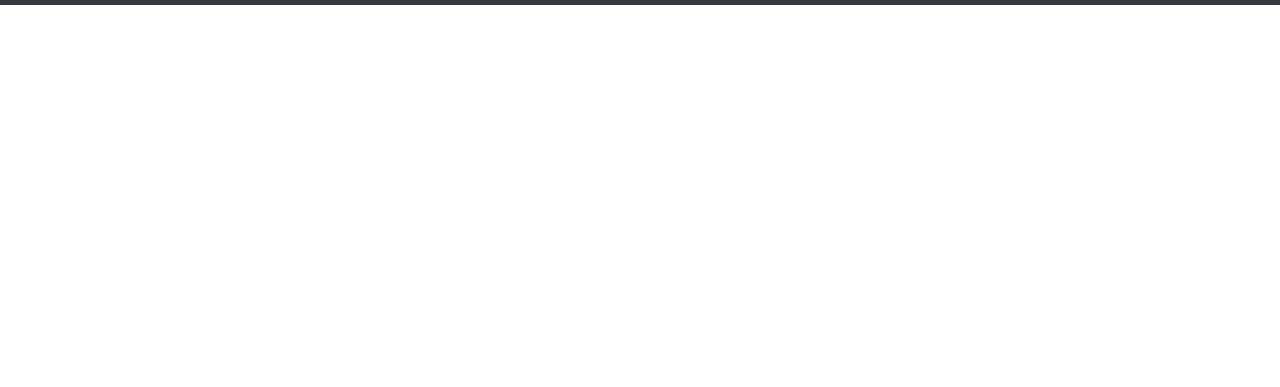
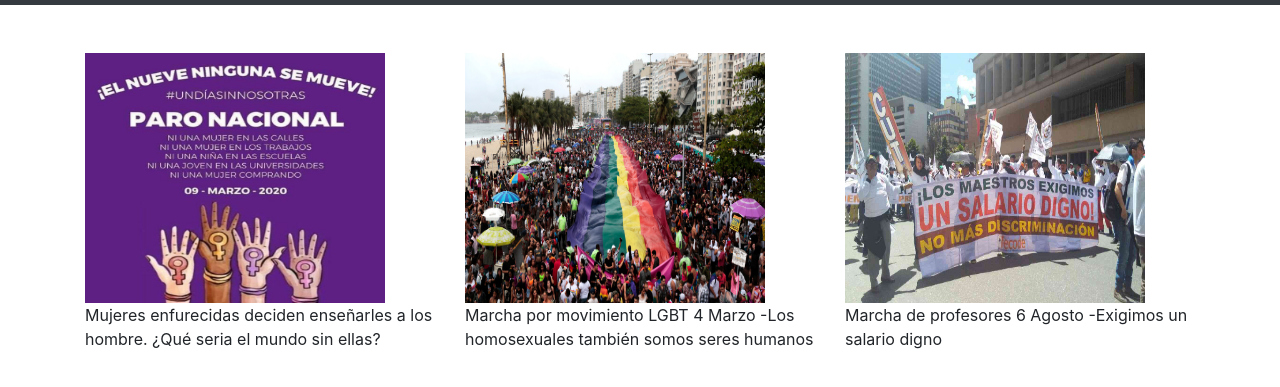
Before and after one commit to andreabecerrab/web-applications, a plain HTML site: page Bootstrap/noticias.html in a window 1280 px wide. Shown: the part 51-438 px from the top of the page. Drawn offline with nearby package versions, Linux system fonts and the light colour scheme.

Commit message:
Noticas
Noticias

```diff
--- a/Bootstrap/noticias.html
+++ b/Bootstrap/noticias.html
@@ -7,6 +7,7 @@
     <title>Corre la voz</title>
   </head>
   <body>
+
     <header>
     <nav class="navbar navbar-expand-lg navbar-dark bg-dark">
       <a class="navbar-brand" href="#">CLV</a>
@@ -40,6 +41,26 @@
 
 
 
+  </div>
+
+  <div class="container mt-5">
+      <div class="row">
+        <div class="col-sm">
+            <img src="img/mujeres.jpeg" alt="Mujeres enfurecidas deciden enseñarles a los hombre. ¿Qué seria el mundo sin ellas " width="300px" height="250px">
+            Mujeres enfurecidas deciden enseñarles a los hombre. ¿Qué seria el mundo sin ellas?
+        </div>
+        <div class="col-sm">
+          <img src="img/gay.jpg" alt=" " width="300px" height="250px">
+            Marcha por movimiento LGBT 4 Marzo -Los homosexuales también somos seres humanos
+        </div>
+        <div class="col-sm">
+            <img src="img/maestros.jpg" alt=" " width="300px" height="250px">
+            Marcha de profesores 6 Agosto -Exigimos un salario digno
+
+        </div>
+      </div>
+    </div>
+
 
   </body>
 </html>
```
Also changed, not shown: Bootstrap/formulario.html (indentation only), Bootstrap/img/gay.jpg (added), Bootstrap/img/maestros.jpg (added), Bootstrap/img/mujeres.jpeg (added).
